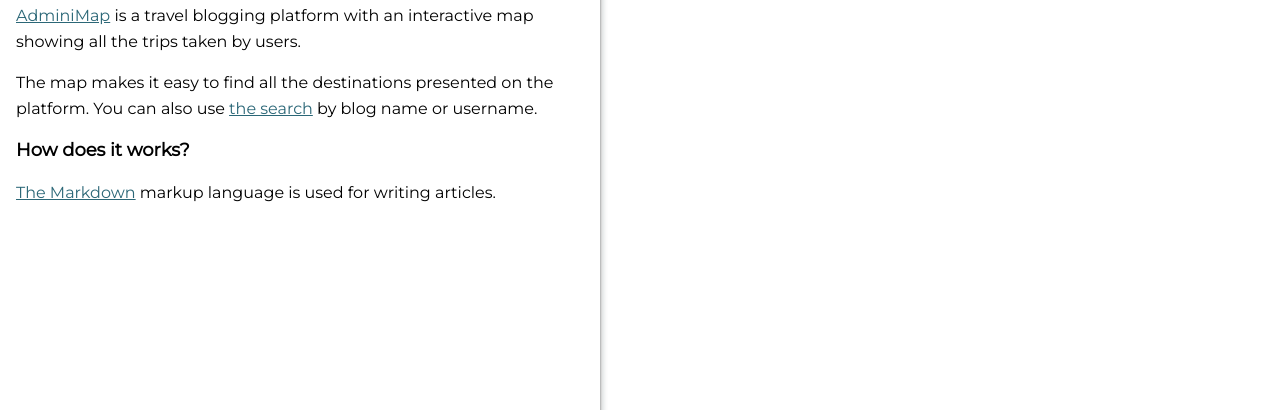
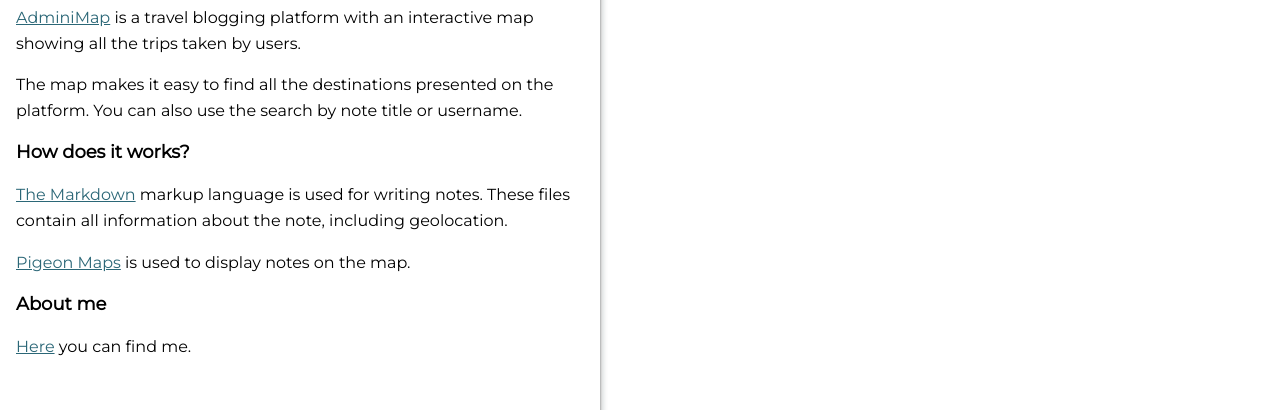
Before and after one commit to komarowski/AdminiMap, a React (Create React App) app in the folder adminimapfrontend/: page / in a window 1280 px wide. Shown: the part 147-557 px from the top of the page. Built offline with nearby package versions, Linux system fonts and the light colour scheme; no server answers.

Commit message:
small fix

```diff
--- a/adminimapfrontend/src/components/layout/header-layout.tsx
+++ b/adminimapfrontend/src/components/layout/header-layout.tsx
@@ -1,4 +1,4 @@
-import AdminiLogo from "../../assets/files/onmap.svg";
+import AdminiLogo from "../../assets/files/logo.svg";
 
 interface IProps {
   children?:  JSX.Element
--- a/adminimapfrontend/src/components/widgets/widget-map.tsx
+++ b/adminimapfrontend/src/components/widgets/widget-map.tsx
@@ -1,6 +1,6 @@
 import React from 'react';
 import { useState } from 'react';
-import { Map, Marker, Overlay } from 'pigeon-maps'
+import { Map, Marker, Overlay, ZoomControl } from 'pigeon-maps'
 import { useFetch, useLocalStorage } from '../../customHooks';
 import { useSearchParams } from "react-router-dom";
 import { DEFAULTMAPSTATE, LocalStorageParams, Tabs, URLParams } from '../../constants';
@@ -102,6 +102,7 @@
         handleBoundsChanged(center, zoom)
       }}
     >
+      <ZoomControl />
       {markers.map(marker => (
         <Marker
           key={marker.number}
--- a/adminimapfrontend/src/components/widgets/widget-note.tsx
+++ b/adminimapfrontend/src/components/widgets/widget-note.tsx
@@ -16,11 +16,18 @@
         <a href="https://github.com/komarowski/AdminiMap">AdminiMap</a> is a travel blogging platform with an interactive map showing all the trips taken by users.
         </p>
         <p>
-          The map makes it easy to find all the destinations presented on the platform. You can also use <a href="/?tab=1">the search</a> by blog name or username.
+          The map makes it easy to find all the destinations presented on the platform. You can also use the search by note title or username.
         </p>
         <h2>How does it works?</h2>
         <p>
-          <a href="https://www.markdownguide.org/getting-started/">The Markdown</a> markup language is used for writing articles.
+          <a href="https://www.markdownguide.org/getting-started/">The Markdown</a> markup language is used for writing notes. These files contain all information about the note, including geolocation.
+        </p>
+        <p>
+          <a href="https://pigeon-maps.js.org/">Pigeon Maps</a> is used to display notes on the map.
+        </p>
+        <h2>About me</h2>
+        <p>
+          <a href="/komarowski/index.html">Here</a> you can find me.
         </p>
       </div>
     </>
```
